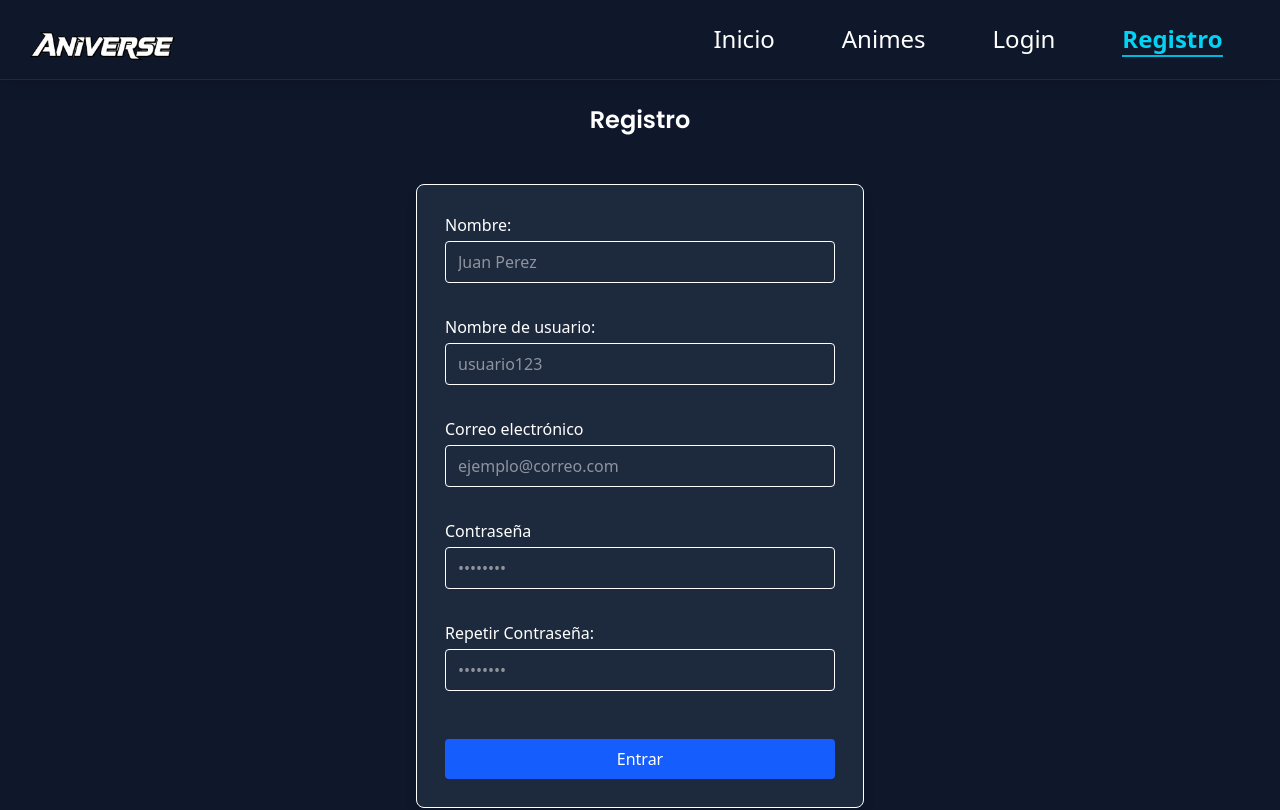
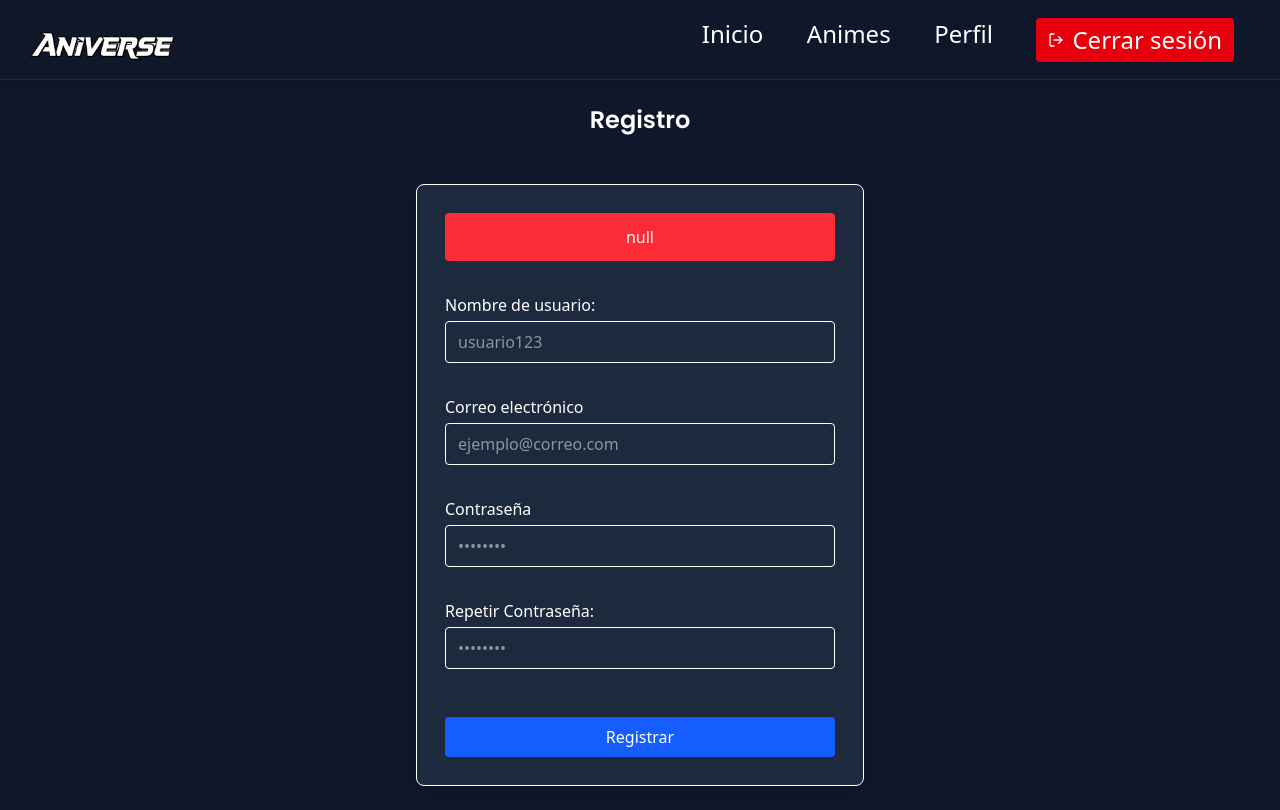
Before and after one commit to jhonp97/proyecto-final-full-stack, a Next.js app in the folder mi-frontend/: page /registro in a window 1280 px wide. Shown: the top 810 px of the page. Built offline with nearby package versions, Linux system fonts and the light colour scheme.

Commit message:
form de registro

```diff
--- a/mi-frontend/src/app/registro/page.jsx
+++ b/mi-frontend/src/app/registro/page.jsx
@@ -1,35 +1,93 @@
+"use client";
+
+import { useState } from "react";
+import { useRouter } from "next/navigation";
+import { useAuth } from "@/context/AuthContext";
+
 const registro = () => {
+  const [formData, setFormData] = useState({
+    username: "",
+    email: "",
+    password: "",
+    repeatPassword: "",
+  });
+  const [error, setError] = useState("null");
+  const [loading, setLoading] = useState(false);
+
+  const router = useRouter();
+  const { login } = useAuth(); // esto irá en login.jsx para autenticar al usuario
+
+  const handleChange = (e) => {
+    setFormData({
+      ...formData,
+      [e.target.id]: e.target.value,
+    });
+  }
+
+  const handleSubmit = async (e) => {
+    e.preventDefault();
+    setError(null);
+    // validacion para que las contraseñas coincidan
+    if (formData.password !== formData.repeatPassword) {
+      setError("las contraseñas no coinciden");
+      return;
+    }
+    setLoading(true)
+
+    try{
+      const apiUrl = process.env.NEXT_PUBLIC_API_URL || "http://localhost:5000/api";
+      const response = await fetch(`${apiUrl}/auth/register`, {
+        method: "POST",
+        headers:{ "Content-Type": "application/json"},
+        // envuamos los datos del formulario
+        body: JSON.stringify({
+          username: formData.username,
+          password: formData.password,
+        })
+      });
+
+      const data= await response.json();
+      console.log("datos del registro", data);
+      if(!response.ok){
+        throw new Error(data.msg || "error en el registro")
+      }
+      //guardo el usuario y su token cuando ya esta registrado y autenticado luego lo mando a la pagina de perfil
+      login(data.data, data.data.token)
+      console.log("usuario registrado ", data.data);
+      // console.log(login(data.data, data.data.token))
+      router.push("/perfil");
+
+    } catch(err){
+      setError(err.message || "error al registrar usuario")
+    } finally{
+      setLoading(false)
+    }
+
+  }
+
+
   return (
     <section className="min-w-screen min-h-screen  p-6 flex flex-col items-center   text-white ">
       <h3 className="text-2xl font-semibold text-center mb-4">Registro</h3>
 
       <form
-        method="POST"
-        className="w-full max-w-md m-8 p-7 border rounded-lg shadow-lg flex flex-col gap-8 bg-slate-800"
-      >
-        <div className="flex flex-col">
-          <label htmlFor="text" className="mb-1 font-medium">
-            Nombre:
-          </label>
-          <input
-            id="text"
-            type="text"
-            className="border rounded px-3 py-2 focus:outline-none focus:ring-2 focus:ring-blue-500"
-            placeholder="Juan Perez"
-            required
-          />
-        </div>
+      onSubmit={handleSubmit}
+        className="w-full max-w-md m-8 p-7 border rounded-lg shadow-lg flex flex-col gap-8 bg-slate-800">
+          {error && <p className="bg-red-500 text-white p-3 rounded text-center">{error}</p>}
+
 
         <div className="flex flex-col">
-          <label htmlFor="text" className="mb-1 font-medium">
+          <label htmlFor="username" className="mb-1 font-medium">
             Nombre de usuario:
           </label>
           <input
-            id="text"
+            id="username"
             type="text"
             className="border rounded px-3 py-2 focus:outline-none focus:ring-2 focus:ring-blue-500"
             placeholder="usuario123"
             required
+            onChange={handleChange}
+            value={formData.username}
           />
         </div>
 
@@ -43,6 +101,8 @@ const registro = () => {
             className="border rounded px-3 py-2 focus:outline-none focus:ring-2 focus:ring-blue-500"
             placeholder="ejemplo@correo.com"
             required
+            onChange={handleChange}
+            value={formData.email}
           />
         </div>
 
@@ -56,6 +116,8 @@ const registro = () => {
             className="border rounded px-3 py-2 focus:outline-none focus:ring-2 focus:ring-blue-500"
             placeholder="••••••••"
             required
+            onChange={handleChange}
+            value={formData.password}
           />
         </div>
 
@@ -69,14 +131,17 @@ const registro = () => {
             className="border rounded px-3 py-2 focus:outline-none focus:ring-2 focus:ring-blue-500"
             placeholder="••••••••"
             required
+            onChange={handleChange}
+            value={formData.repeatPassword}
           />
         </div>
 
         <button
           type="submit"
+          disabled={loading}
           className="mt-4 bg-blue-600 hover:bg-blue-700 text-white py-2 rounded transition-colors"
         >
-          Entrar
+          {loading? "Registrando..." : "Registrar"}
         </button>
       </form>
     </section>
--- a/mi-frontend/src/components/Header.jsx
+++ b/mi-frontend/src/components/Header.jsx
@@ -44,7 +44,7 @@ export const Header = () => {
   ];
 
   // lo uso para simular que pueda funcionar la autenticacion cambiar esto luego
-  const isAutenticado = false;
+  const isAutenticado = true;
   const user = {
     username: "jhon_dev",
     profilePicture: "/user-avatar.png", // Imagen de perfil (opcional)
```
